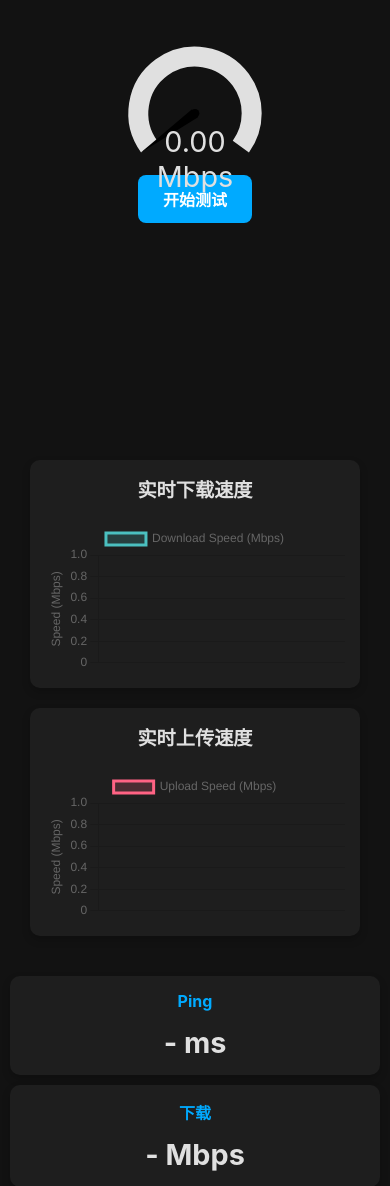
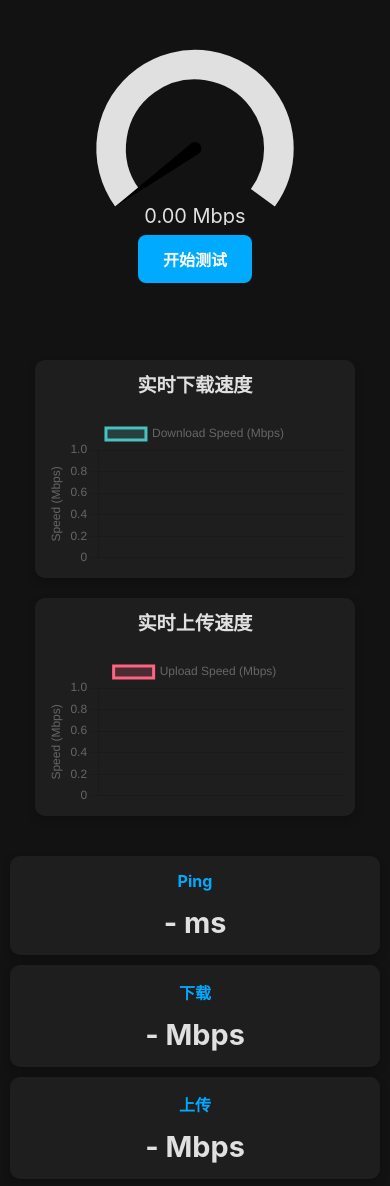
Before and after one commit to ShiDai567/SpeedTest, a Flask app: page / in a window 390 px wide. Shown: the part 117-1303 px from the top of the page. Run offline with Flask 3, Linux system fonts and the light colour scheme; data that the repository does not hold is empty.

Commit message:
refactor(static): 优化网页布局和样式
- 调整仪表盘容器宽度从 400px 到 300px
- 优化仪表盘比例，使其更具响应性
- 调整速度显示字体大小和位置
- 略微调整图表容器高度和内边距

```diff
--- a/static/style.css
+++ b/static/style.css
@@ -48,7 +48,7 @@
     display: flex;
     flex-direction: column;
     align-items: center;
-    flex: 0 0 400px;
+    flex: 0 0 300px;
     /* Fixed width for the gauge container */
 }
 
@@ -237,13 +237,28 @@
     }
 
     .gauge-wrapper {
-        width: 250px; /* Smaller gauge for mobile */
-        height: 125px;
+        width: 100%;
+        /* Make it fluid */
+        max-width: 250px;
+        /* Max width for the gauge */
+        height: 0;
+        padding-bottom: 50%;
+        /* Maintain 2:1 aspect ratio (height is 50% of width) */
         margin-bottom: 10px;
+        overflow: hidden;
+        /* Hide overflow from padding-bottom trick */
+    }
+
+    #speed-gauge {
+        position: absolute;
+        top: 0;
+        left: 0;
+        width: 100%;
+        height: 100%;
     }
 
     #speed-display {
-        font-size: 1.8em;
+        font-size: 1.25em;
     }
 
     #start-test-btn {
@@ -270,10 +285,12 @@
     }
 
     .chart-container {
-        height: 250px; /* Adjust chart height for mobile */
+        height: 200px;
+        /* Slightly smaller chart height for mobile */
         flex: 1 1 100%;
         max-width: 100%;
-        padding: 15px;
+        padding: 10px;
+        /* Reduced padding */
     }
 
     .chart-container h2 {
```
